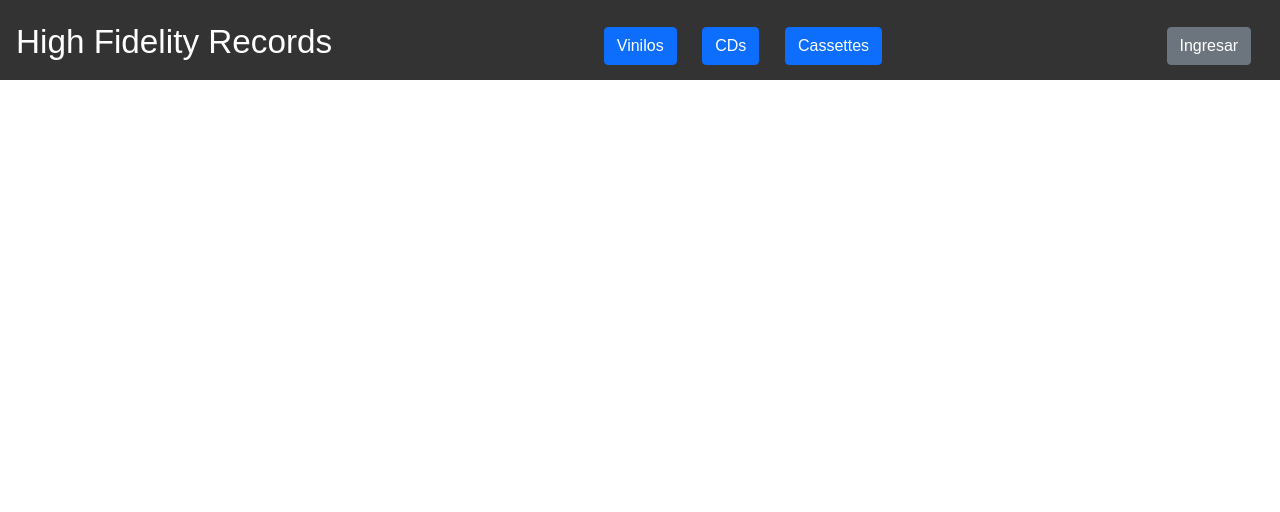
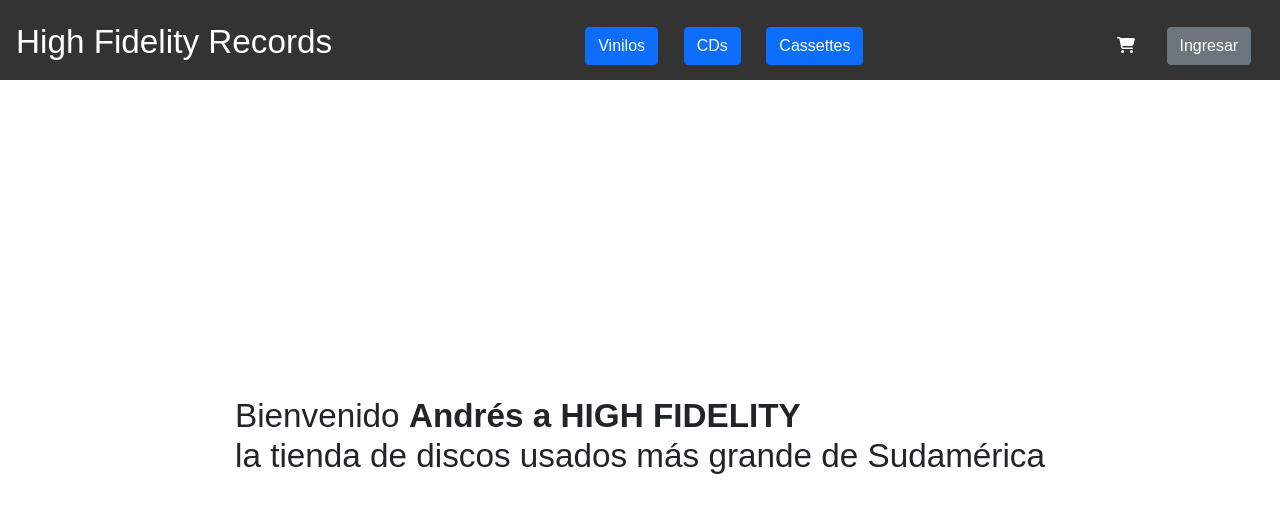
Before and after one commit to mariopirrocco/mariopirrocco_high_fidelity, a React (Create React App) app: page / in a window 1280 px wide. Shown: the top 512 px of the page. Built offline with nearby package versions, Linux system fonts and the light colour scheme.

Commit message:
Componentes CartWidget e ItemListContainer

```diff
--- a/package.json
+++ b/package.json
@@ -3,6 +3,9 @@
   "version": "0.1.0",
   "private": true,
   "dependencies": {
+    "@fortawesome/fontawesome-svg-core": "^1.3.0",
+    "@fortawesome/free-solid-svg-icons": "^6.0.0",
+    "@fortawesome/react-fontawesome": "^0.1.17",
     "@testing-library/jest-dom": "^5.16.2",
     "@testing-library/react": "^12.1.3",
     "@testing-library/user-event": "^13.5.0",
--- a/src/App.js
+++ b/src/App.js
@@ -1,11 +1,12 @@
 import NavBar from './components/NavBar'
+import ItemListContainer from './components/ItemListContainer'
 
 const App = () => {
   return (
     <>
       <NavBar />
+      <ItemListContainer greeting="Andrés" />
     </>
-
   )
 }
 
--- /dev/null
+++ b/src/components/CartWidget.js
@@ -0,0 +1,15 @@
+import { FontAwesomeIcon } from '@fortawesome/react-fontawesome'
+import { faCartShopping } from '@fortawesome/free-solid-svg-icons'
+
+const CartWidget = () => {
+	return(
+		<>
+			<div className="widget">
+				<FontAwesomeIcon icon={faCartShopping} />
+			</div>
+
+		</>
+	)
+}
+
+export default CartWidget
--- /dev/null
+++ b/src/components/ItemListContainer.js
@@ -0,0 +1,9 @@
+const ItemListContainer = (props) => {
+	return(
+		<div className="item-list-container">
+			<h3>Bienvenido <strong>{props.greeting} a HIGH FIDELITY</strong> <br />la tienda de discos usados más grande de Sudamérica</h3>
+		</div>
+	)
+}
+
+export default ItemListContainer
--- a/src/components/NavBar.js
+++ b/src/components/NavBar.js
@@ -1,5 +1,7 @@
 import Navbar from 'react-bootstrap/Navbar'
 import Button from 'react-bootstrap/Button'
+
+import CartWidget from './CartWidget'
 
 const NavBar = () => {
   return (
@@ -16,6 +18,7 @@ const NavBar = () => {
         </div>
 
         <div className="user-area">
+          <CartWidget />
           <Button variant="secondary">Ingresar</Button>
         </div>
       </Navbar>
--- a/src/index.scss
+++ b/src/index.scss
@@ -18,6 +18,13 @@ body {
   font-family: sans-serif;
 }
 
+#root {
+  display: flex;
+  flex-direction: column;
+  height: 100vh;
+  justify-content: space-between;
+}
+
 h1 { font-size: 3.2rem; }
 h2 { font-size: 2.4rem; }
 h3 { font-size: 2.08rem; }
@@ -32,4 +39,21 @@ button { margin: 0 .8rem }
   justify-content: space-between;
   align-items: center;
   padding: 1.4rem 1rem .6rem;
+
+  .user-area {
+    display: flex;
+    align-items: center;
+
+    .widget {
+      margin-right: 1.2rem;
+    }
+  }
 }
+
+.item-list-container {
+  display: flex;
+  flex-direction: column;
+  flex-grow: 1;
+  justify-content: center;
+  align-items: center;
+}
```
Also changed, not shown: 1 other file (tests, documents, lock files or other folders).
